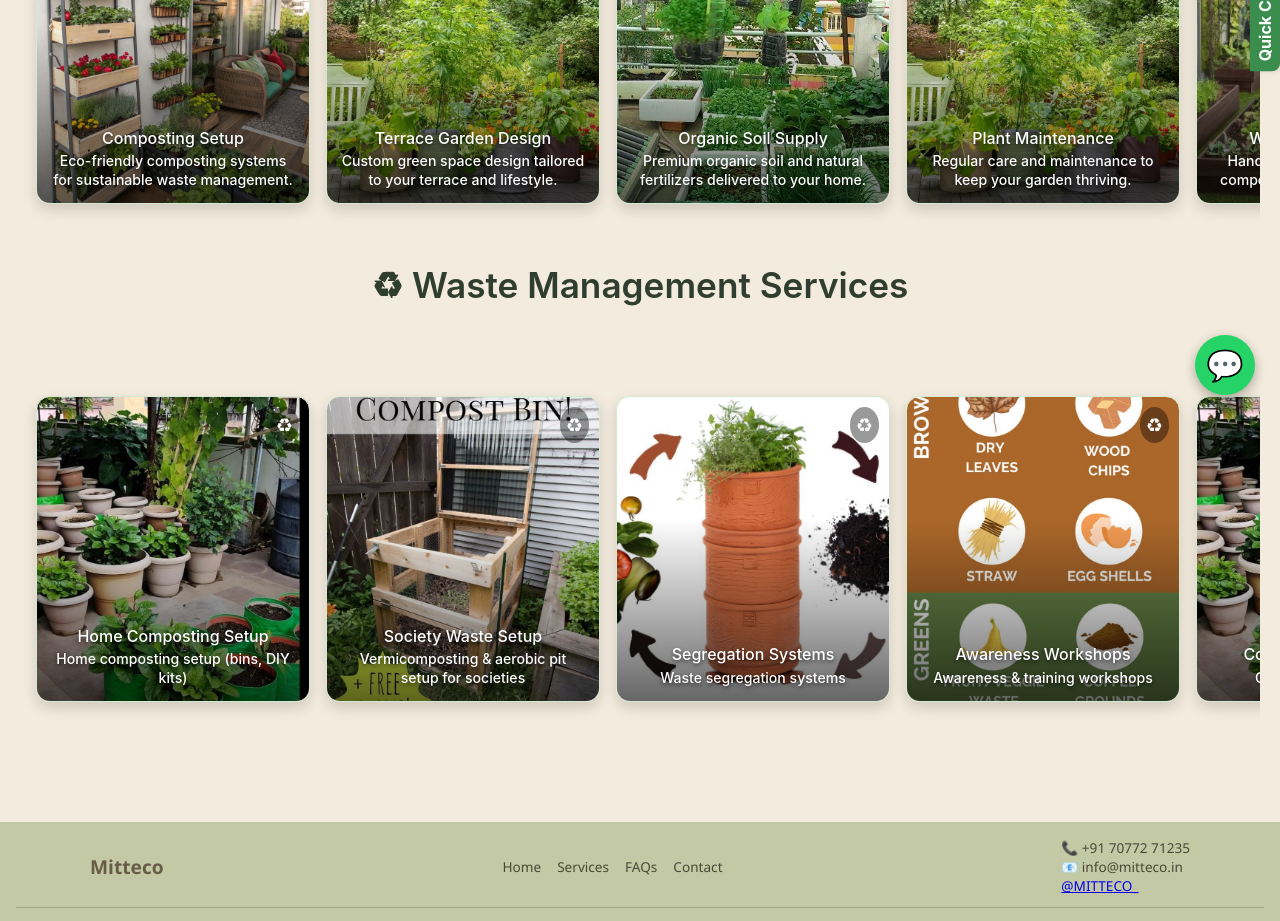
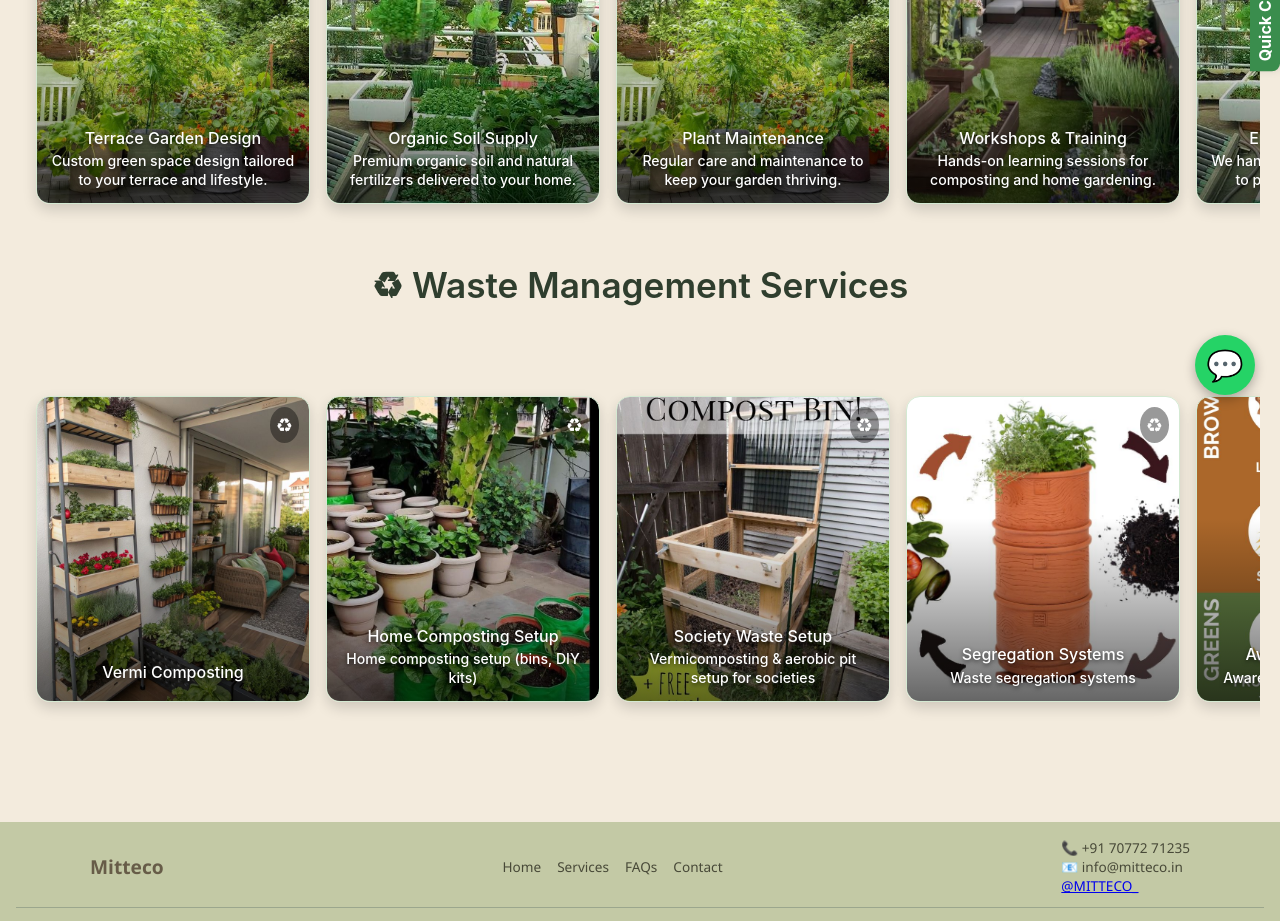
Before and after one commit to code-Riya/my-website, a React (Create React App) app: page /#/services in a window 1280 px wide. Shown: the part 380-1301 px from the top of the page. Built offline with nearby package versions, Linux system fonts and the light colour scheme.

Commit message:
updated service

```diff
--- a/src/components/Services.jsx
+++ b/src/components/Services.jsx
@@ -21,13 +21,6 @@ import {
 import "./Services.css";
 
 const services = [
-  {
-    icon: <FaSeedling />,
-    title: "Composting Setup",
-    description:
-      "Eco-friendly composting systems for sustainable waste management.",
-    image: terrace1,
-  },
   {
     icon: <FaLeaf />,
     title: "Terrace Garden Design",
@@ -66,6 +59,13 @@ const services = [
 
 const wasteServices = [
   {
+    icon: <FaSeedling />,
+    title: " Vermi Composting",
+    description:
+      "Eco-friendly composting systems for sustainable waste management.",
+    image: terrace1,
+  },
+  {
     title: "Home Composting Setup",
     text: "Home composting setup (bins, DIY kits)",
     image: waste1,
@@ -86,8 +86,8 @@ const wasteServices = [
     image: waste4,
   },
   {
-    title: "Compost Product Sales",
-    text: "Compost product sales",
+    title: "Vermi Compost & Compost Product Sales",
+    text: "Vermi Compost & Compost product sales",
     image: waste1,
   },
 ];
```
